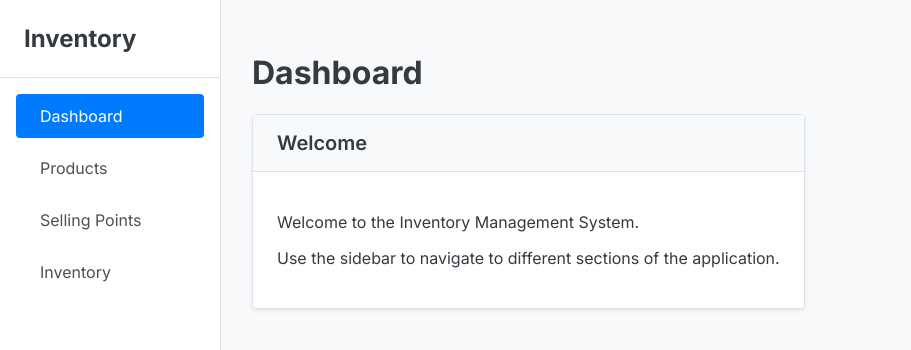
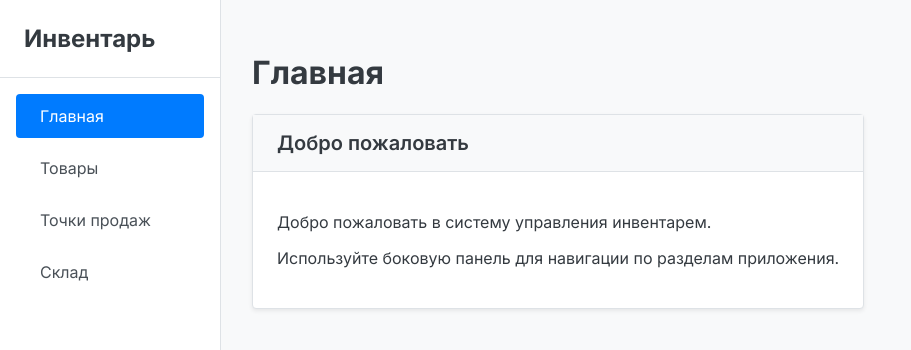
Before and after one commit to HaykazXP/inventory, a React (Create React App) app in the folder frontend/: page /dashboard in a window 1280 px wide. Shown: the top 350 px of the page, without its empty margins (0-911 px from the left). Built offline with nearby package versions, Linux system fonts and the light colour scheme; sample sign-in values are in the browser's storage; the HTML template or start-up script is replaced by a standard one.

Commit message:
Change language to Ru

```diff
--- a/frontend/src/components/Login.js
+++ b/frontend/src/components/Login.js
@@ -28,13 +28,13 @@ const Login = () => {
 
     return (
         <div>
-            <h2>Login</h2>
+            <h2>Вход</h2>
 {error && <p style={{ color: 'red' }}>{error}</p>}
 <form onSubmit={onSubmit}>
     <div>
         <input
             type="text"
-                        placeholder="Login"
+            placeholder="Логин"
             name="login"
             value={login}
             onChange={onChange}
@@ -44,14 +44,14 @@ const Login = () => {
     <div>
         <input
             type="password"
-                        placeholder="Password"
+            placeholder="Пароль"
             name="password"
             value={password}
             onChange={onChange}
             required
         />
     </div>
-                <button type="submit">Login</button>
+    <button type="submit">Войти</button>
 </form>
         </div>
     );
--- a/frontend/src/components/Sidebar.js
+++ b/frontend/src/components/Sidebar.js
@@ -6,14 +6,14 @@ const Sidebar = () => {
     return (
         <div className="sidebar">
             <div className="sidebar-header">
-                <h2>Inventory</h2>
-            </div>
-            <nav className="sidebar-nav">
-                <NavLink to="/dashboard" className="nav-link">Dashboard</NavLink>
-                <NavLink to="/products" className="nav-link">Products</NavLink>
-                <NavLink to="/selling-points" className="nav-link">Selling Points</NavLink>
-                <NavLink to="/inventory" className="nav-link">Inventory</NavLink>
-            </nav>
+    <h2>Инвентарь</h2>
+</div>
+<nav className="sidebar-nav">
+    <NavLink to="/dashboard" className="nav-link">Главная</NavLink>
+    <NavLink to="/products" className="nav-link">Товары</NavLink>
+    <NavLink to="/selling-points" className="nav-link">Точки продаж</NavLink>
+    <NavLink to="/inventory" className="nav-link">Склад</NavLink>
+</nav>
         </div>
     );
 };
--- a/frontend/src/pages/DashboardPage.js
+++ b/frontend/src/pages/DashboardPage.js
@@ -4,11 +4,11 @@ import Card from '../components/Card';
 const DashboardPage = () => {
     return (
         <div>
-            <h1>Dashboard</h1>
-            <Card title="Welcome">
-                <p>Welcome to the Inventory Management System.</p>
-                <p>Use the sidebar to navigate to different sections of the application.</p>
-            </Card>
+            <h1>Главная</h1>
+<Card title="Добро пожаловать">
+    <p>Добро пожаловать в систему управления инвентарем.</p>
+    <p>Используйте боковую панель для навигации по разделам приложения.</p>
+</Card>
         </div>
     );
 };
--- a/frontend/src/pages/InventoryPage.js
+++ b/frontend/src/pages/InventoryPage.js
@@ -61,15 +61,15 @@ const InventoryPage = () => {
 
     return (
         <div>
-            <h1>Inventory</h1>
-            <Card title="Add Product to Selling Point">
+            <h1>Склад</h1>
+<Card title="Добавить товар на точку продаж">
     <form onSubmit={handleAddProduct} className="form-inline">
         <select value={selectedProduct} onChange={(e) => setSelectedProduct(e.target.value)} required className="form-input">
-                        <option value="">Select Product</option>
+            <option value="">Выберите товар</option>
             {products.map(p => <option key={p._id} value={p._id}>{p.name}</option>)}
         </select>
         <select value={selectedSellingPoint} onChange={(e) => setSelectedSellingPoint(e.target.value)} required className="form-input">
-                        <option value="">Select Selling Point</option>
+            <option value="">Выберите точку продаж</option>
             {sellingPoints.map(sp => <option key={sp._id} value={sp._id}>{sp.name}</option>)}
         </select>
         <input
@@ -78,15 +78,15 @@ const InventoryPage = () => {
             onChange={(e) => setQuantity(Number(e.target.value))}
             className="form-input"
         />
-                    <Button type="submit">Add</Button>
+        <Button type="submit">Добавить</Button>
     </form>
 </Card>
 
-            <Card title="Current Inventory">
+<Card title="Текущий склад">
     <ul className="list">
         {inventory.map(item => (
             <li key={item._id} className="list-item">
-                            <span>{item.productId.name} at {item.sellingPointName}</span>
+                <span>{item.productId.name} в {item.sellingPointName}</span>
                 <div>
                     <input
                         type="number"
@@ -94,7 +94,7 @@ const InventoryPage = () => {
                         onBlur={(e) => handleUpdateCount(item._id, Number(e.target.value))}
                         className="form-input"
                     />
-                                <Button onClick={() => handleRemove(item._id)} variant="danger">Remove</Button>
+                    <Button onClick={() => handleRemove(item._id)} variant="danger">Удалить</Button>
                 </div>
             </li>
         ))}
--- a/frontend/src/pages/LoginPage.js
+++ b/frontend/src/pages/LoginPage.js
@@ -4,7 +4,7 @@ import Login from '../components/Login';
 const LoginPage = () => {
     return (
         <div>
-            <h1>Inventory Management System</h1>
+            <h1>Система управления инвентарем</h1>
             <Login />
         </div>
     );
--- a/frontend/src/pages/ProductsPage.js
+++ b/frontend/src/pages/ProductsPage.js
@@ -17,12 +17,12 @@ const ProductsPage = () => {
 
     return (
         <div>
-            <h1>Products</h1>
-            <Card title="Product List">
+            <h1>Товары</h1>
+<Card title="Список товаров">
     <ul className="list">
         {products.map((product) => (
             <li key={product._id} className="list-item">
-                            <span>{product.name} - ${product.price}</span>
+                <span>{product.name} - {product.price} руб.</span>
             </li>
         ))}
     </ul>
--- a/frontend/src/pages/SellingPointsPage.js
+++ b/frontend/src/pages/SellingPointsPage.js
@@ -17,12 +17,12 @@ const SellingPointsPage = () => {
 
     return (
         <div>
-            <h1>Selling Points</h1>
-            <Card title="Selling Point List">
+            <h1>Точки продаж</h1>
+<Card title="Список точек продаж">
     <ul className="list">
         {sellingPoints.map((sp) => (
             <li key={sp._id} className="list-item">
-                            <span>{sp.name} (Checkout: {sp.checkout})</span>
+                <span>{sp.name} (Касса: {sp.checkout})</span>
             </li>
         ))}
     </ul>
```
Lines whose indentation alone changed are shown as unchanged.
